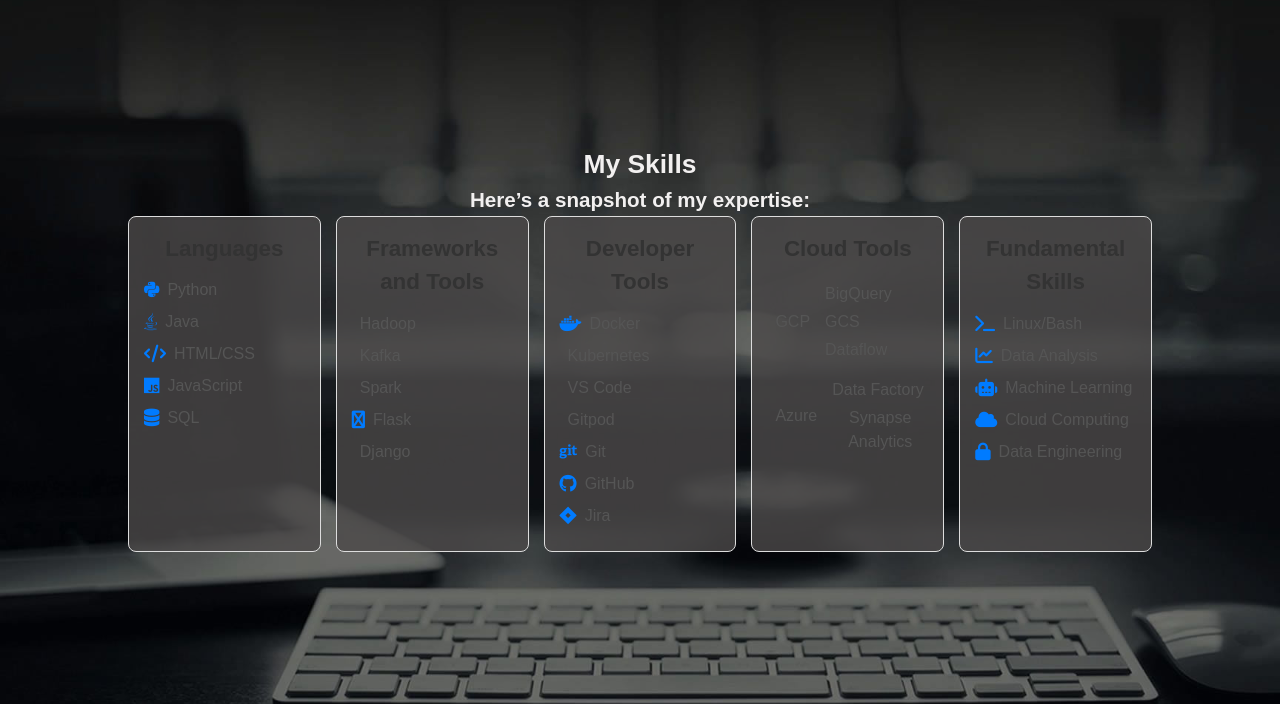
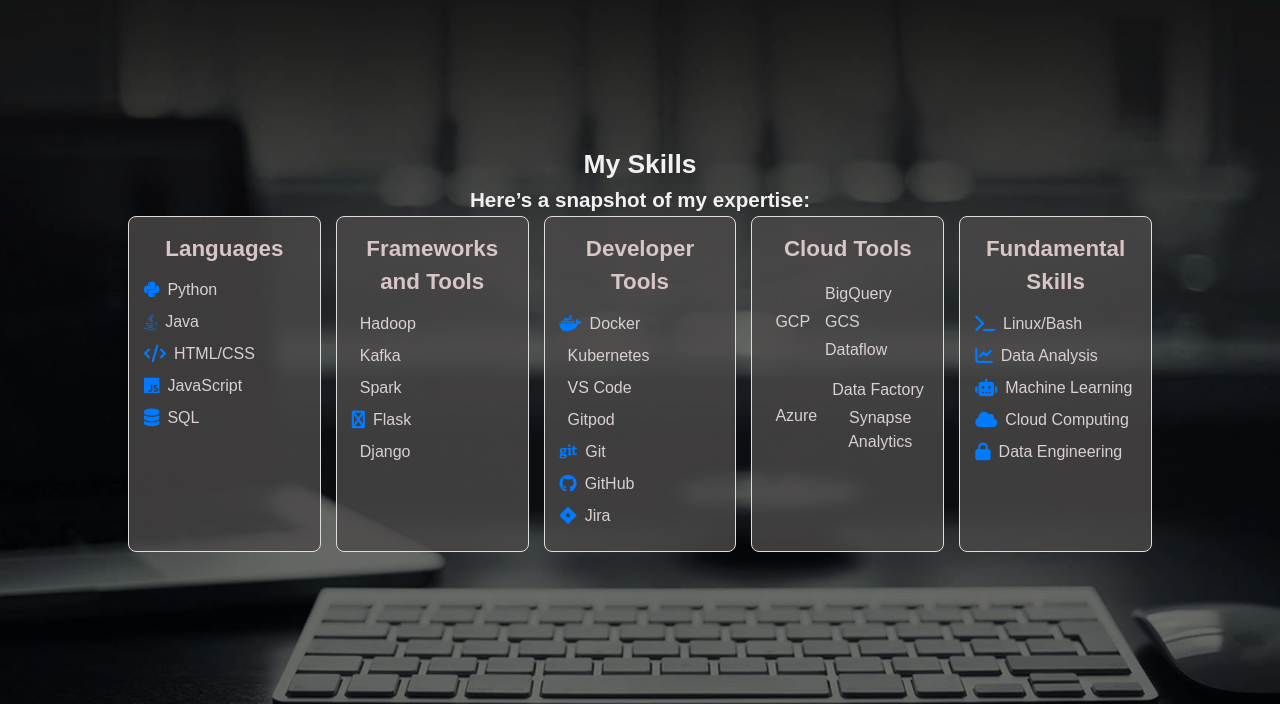
Before and after one commit to Sourabh7iwari/MyPortfolio, a Flask app: page / in a window 1280 px wide. Shown: the part 2435-3139 px from the top of the page. Run offline with Flask 3, Linux system fonts and the light colour scheme.

Commit message:
resolve font colour fade in skill grid

```diff
--- a/static/styles.css
+++ b/static/styles.css
@@ -160,7 +160,7 @@
 
 .skills-category h2 {
     font-size: 1.4rem; /* Slightly smaller font size */
-    color: #333;
+    color: #d8c6c6;
     margin-bottom: 0.8rem; /* Slightly reduced margin */
 }
 
@@ -173,7 +173,7 @@
 .skills-category ul li {
     margin: 8px 0; /* Slightly reduced margin */
     font-size: 1rem; /* Slightly reduced font size */
-    color: #555;
+    color: #dad0d0;
     display: flex;
     align-items: center;
 }
```
